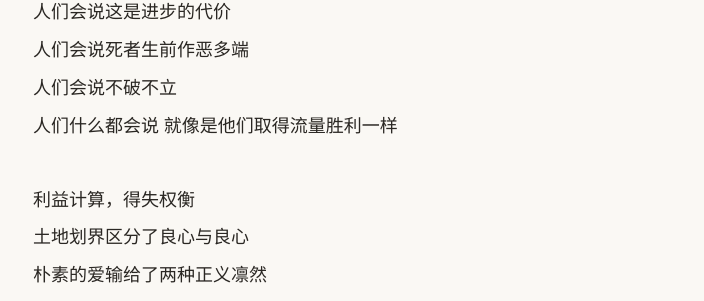
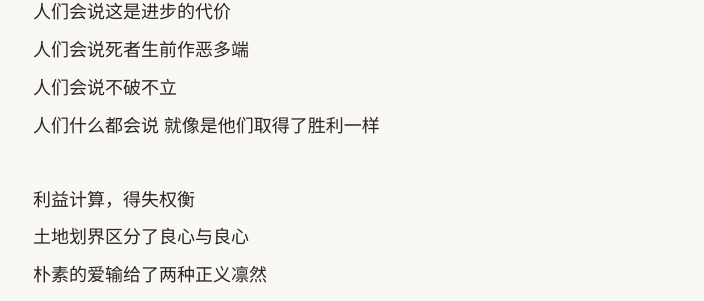
Before and after one commit to yiyistory/yiyistory.github.io, a Jekyll site: the page built from _posts/2026-10-06-haizi-a-huoxialai.md, in a window 1280 px wide. Shown: the part 1041-1342 px from the top of the page, without its empty margins (287-991 px from the left). Built offline with Jekyll 4.4.1, drawn with Linux system fonts in a browser that asks for light colours; our own code applies the rules of GitHub Pages for plain Markdown files.

Commit message:
《孩子啊活下来》更正一句：取得了胜利

```diff
--- a/_posts/2026-10-06-haizi-a-huoxialai.md
+++ b/_posts/2026-10-06-haizi-a-huoxialai.md
@@ -29,7 +29,7 @@ excerpt: 坦克履带碾过泥坑
 人们会说这是进步的代价<br>
 人们会说死者生前作恶多端<br>
 人们会说不破不立<br>
-人们什么都会说 就像是他们取得流量胜利一样</p>
+人们什么都会说 就像是他们取得了胜利一样</p>
 <p>利益计算，得失权衡<br>
 土地划界区分了良心与良心<br>
 朴素的爱输给了两种正义凛然<br>
```
Also changed, not shown: _posts/2026-10-06-oh-child-survive.md (+1 -1 lines).
